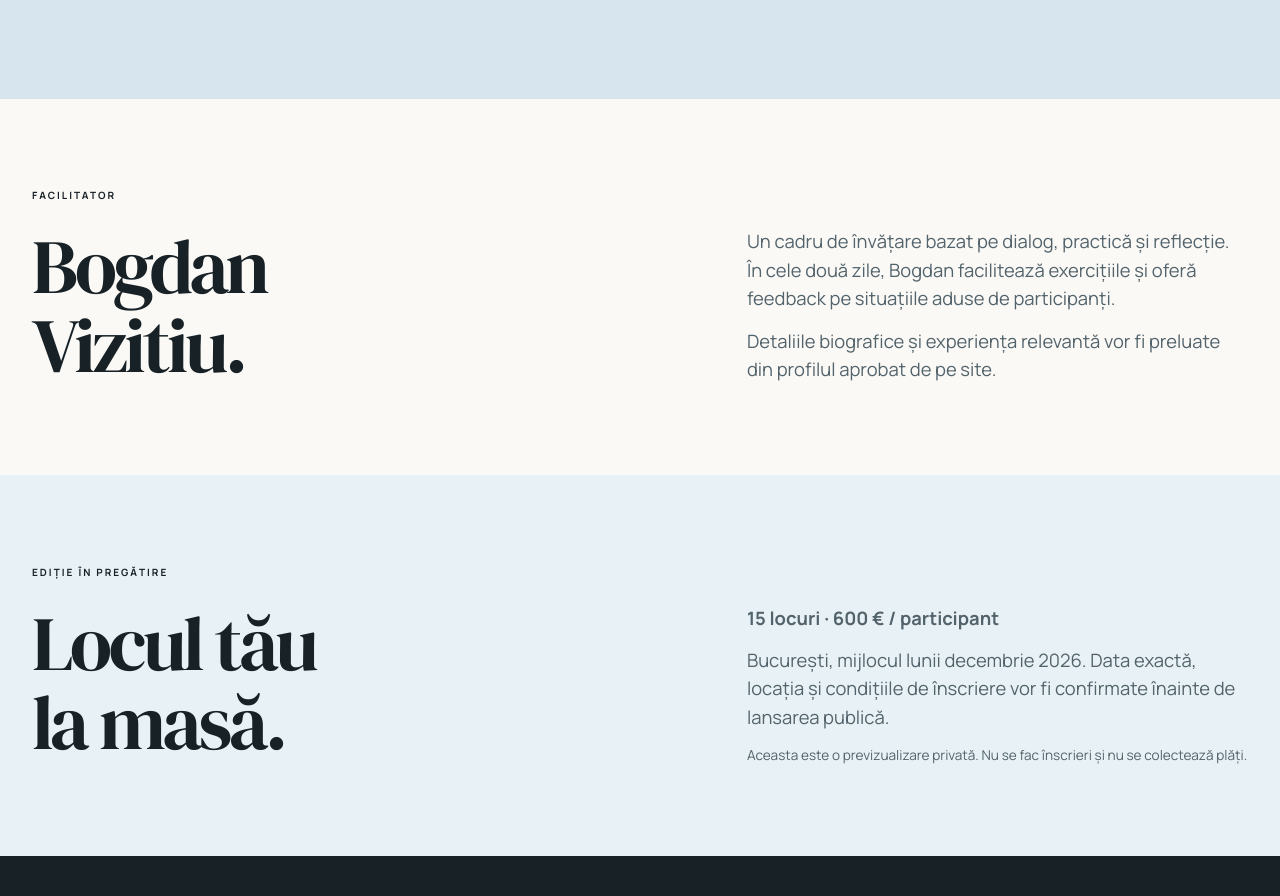
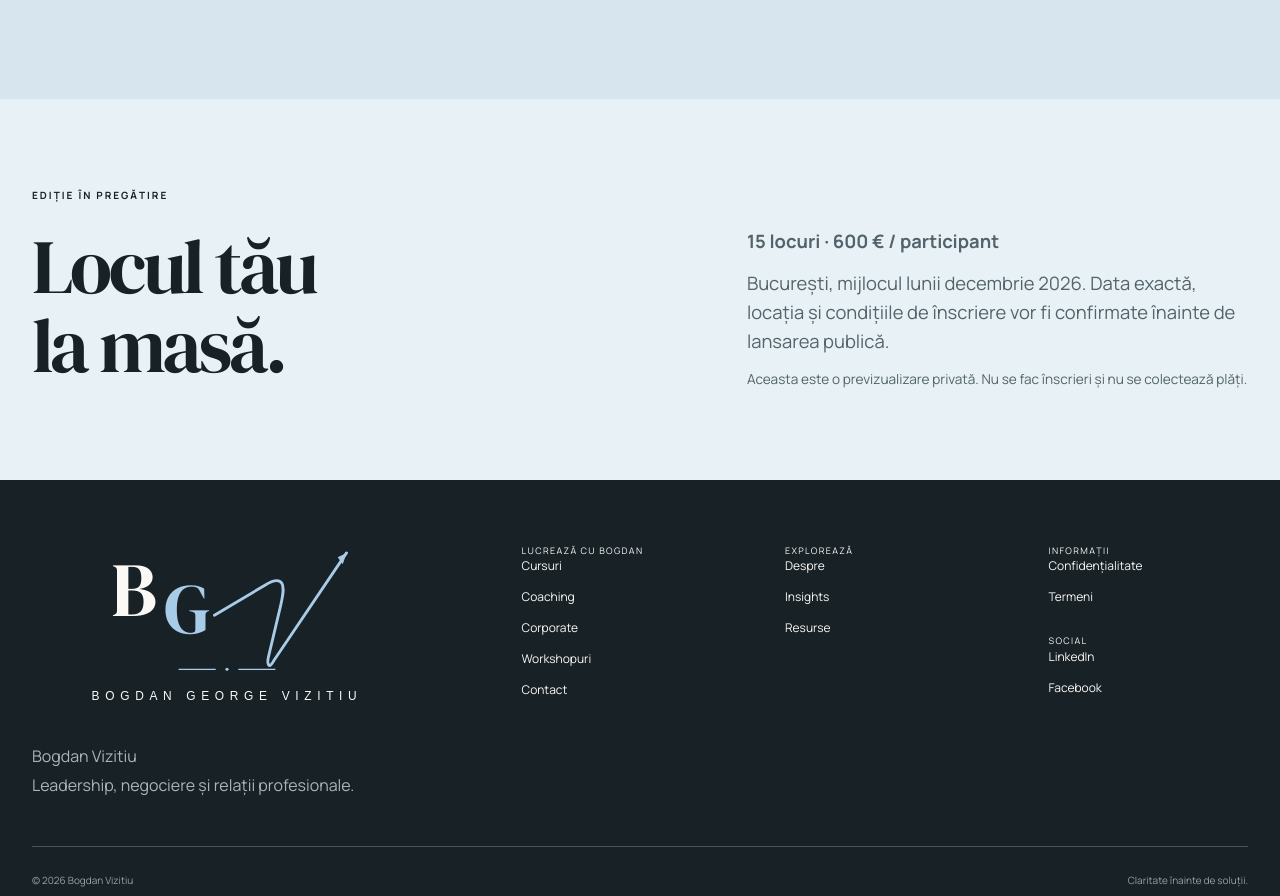
Before and after one commit to ivanovroxana1988-arch/bogdanvizitiu, a Next.js app: page /sales-lab in a window 1280 px wide. Shown: the part 3062-3958 px from the top of the page. Built offline with nearby package versions, Linux system fonts and the light colour scheme.

Commit message:
Remove redundant facilitator section from Sales Lab

```diff
--- a/app/(ro)/sales-lab/page.tsx
+++ b/app/(ro)/sales-lab/page.tsx
@@ -80,13 +80,6 @@ export default function SalesLabPreview() {
         </div>
       </section>
 
-      <section className={styles.section}>
-        <div className="shell">
-          <p className="eyebrow">Facilitator</p>
-          <div className={styles.split}><h2>Bogdan<br />Vizitiu.</h2><div className={styles.prose}><p>Un cadru de învățare bazat pe dialog, practică și reflecție. În cele două zile, Bogdan facilitează exercițiile și oferă feedback pe situațiile aduse de participanți.</p><p>Detaliile biografice și experiența relevantă vor fi preluate din profilul aprobat de pe site.</p></div></div>
-        </div>
-      </section>
-
       <section className={styles.finalSection}>
         <div className="shell">
           <p className="eyebrow">Ediție în pregătire</p>
```
